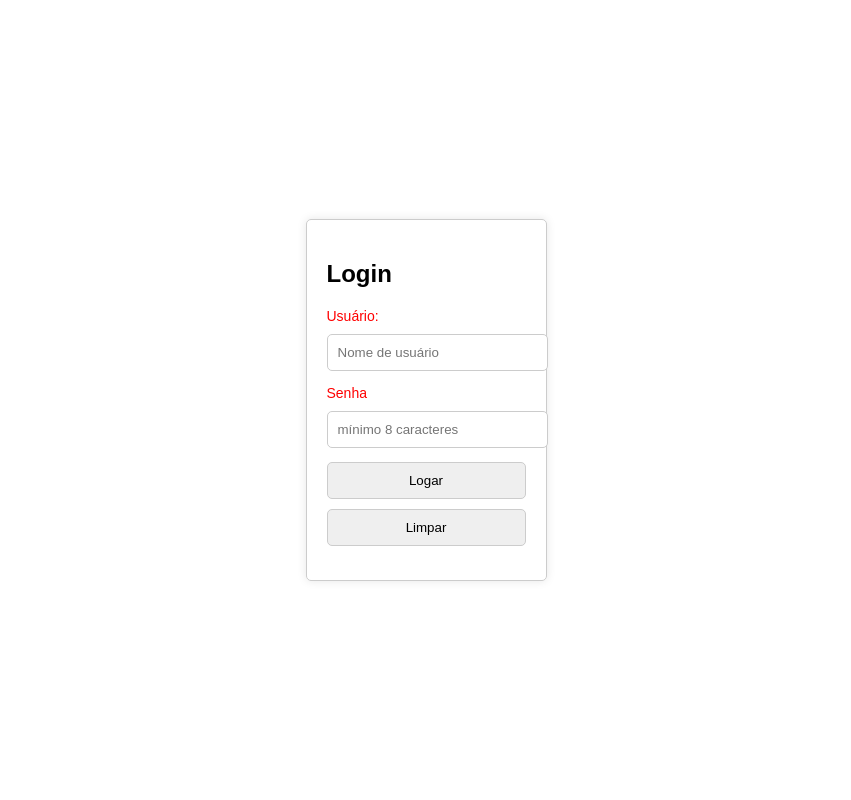
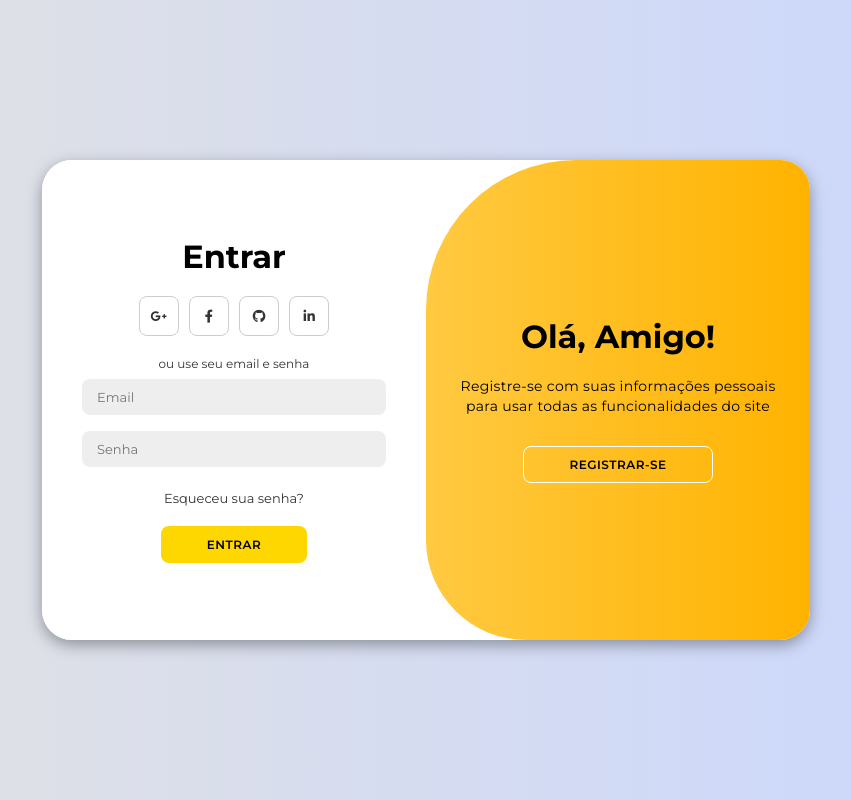
Before and after one commit to tamires-campos/projeto-pessoal, a Flask app: page / in a window 1280 px wide. Shown: the whole page, without its empty margins (214-1065 px from the left). Run offline with Flask 3, Linux system fonts and the light colour scheme.

Commit message:
novas atualizaçoes

```diff
--- a/templates/login.html
+++ b/templates/login.html
@@ -1,69 +1,66 @@
 <!DOCTYPE html>
 <html lang="pt-br">
+
 <head>
     <meta charset="UTF-8">
     <meta name="viewport" content="width=device-width, initial-scale=1.0">
-    <title>Login</title>
-    <style>
-        body {
-            font-family: Arial, sans-serif;
-            display: flex;
-            justify-content: center;
-            align-items: center;
-            height: 100vh;
-            margin: 0;
-        }
-        .login-container {
-            border: 1px solid #ccc;
-            padding: 20px;
-            border-radius: 5px;
-            box-shadow: 0 0 10px rgba(0, 0, 0, 0.1);
-        }
-        .login-container input {
-            display: block;
-            width: 100%;
-            margin: 10px 0;
-            padding: 10px;
-            border: 1px solid #ccc;
-            border-radius: 5px;
-        }
-        .login-container button {
-            padding: 10px;
-            width: 100%;
-            border: none;
-            background-color: #007BFF;
-            color: white;
-            border-radius: 5px;
-            cursor: pointer;
-        }
-        .login-container p {
-            color: red;
-            font-size: 14px;
-        }
-    </style>
+    <link rel="stylesheet" href="https://cdnjs.cloudflare.com/ajax/libs/font-awesome/6.4.2/css/all.min.css">
+    <link rel="stylesheet" href="style-login.css">
+    <title>Página de Login Moderna</title>
 </head>
+
 <body>
-    <div class="login-container">
-        <h2>Login</h2>
-        <form method="post" action="/">
-            <p><label for="iusuario">Usuário: </label>
-                <input type="text" name="usuario" id="iusuario" required minlength="10" placeholder="Nome de usuário" autocomplete="username">
-            </p>
 
-            <p>
-                <label for="isenha">Senha</label>
-                <input type="password" name="senha" id="isenha" required minlength="8" placeholder="mínimo 8 caracteres" autocomplete="current-password">
-            </p>
+    <div class="container" id="container">
+        <div class="form-container sign-up">
+            <form>
+                <h1>Criar Conta</h1>
+                <div class="social-icons">
+                    <a href="#" class="icon"><i class="fa-brands fa-google-plus-g"></i></a>
+                    <a href="#" class="icon"><i class="fa-brands fa-facebook-f"></i></a>
+                    <a href="#" class="icon"><i class="fa-brands fa-github"></i></a>
+                    <a href="#" class="icon"><i class="fa-brands fa-linkedin-in"></i></a>
+                </div>
+                <span>ou use seu email para registrar-se</span>
+                <input type="text" placeholder="Nome">
+                <input type="email" placeholder="Email">
+                <input type="password" placeholder="Senha">
+                <button>Registrar-se</button>
+            </form>
+        </div>
+        <div class="form-container sign-in">
+            <form>
+                <h1>Entrar</h1>
+                <div class="social-icons">
+                    <a href="#" class="icon"><i class="fa-brands fa-google-plus-g"></i></a>
+                    <a href="#" class="icon"><i class="fa-brands fa-facebook-f"></i></a>
+                    <a href="#" class="icon"><i class="fa-brands fa-github"></i></a>
+                    <a href="#" class="icon"><i class="fa-brands fa-linkedin-in"></i></a>
+                </div>
+                <span>ou use seu email e senha</span>
+                <input type="email" placeholder="Email">
+                <input type="password" placeholder="Senha">
+                <a href="#">Esqueceu sua senha?</a>
+                <button>Entrar</button>
+            </form>
+        </div>
+        <div class="toggle-container">
+            <div class="toggle">
+                <div class="toggle-panel toggle-left">
+                    <h1>Bem-vindo de Volta!</h1>
+                    <p>Digite suas informações pessoais para usar todas as funcionalidades do site</p>
+                    <button class="hidden" id="login">Entrar</button>
+                </div>
+                <div class="toggle-panel toggle-right">
+                    <h1>Olá, Amigo!</h1>
+                    <p>Registre-se com suas informações pessoais para usar todas as funcionalidades do site</p>
+                    <button class="hidden" id="register">Registrar-se</button>
+                </div>
+            </div>
+        </div>
+    </div>
 
-            {% if error_message %}
-                <p id="error-message">{{ error_message }}</p>
-            {% endif %}
+    <script src="script.js"></script>
+</body>
 
-            <p>
-                <input type="submit" value="Logar">
-                <input type="reset" value="Limpar">
-            </p>
-        </form>
-    </div>
-</body>
 </html>
--- /dev/null
+++ b/templates/script.js
@@ -0,0 +1,11 @@
+const container = document.getElementById('container');
+const registerBtn = document.getElementById('register');
+const loginBtn = document.getElementById('login');
+
+registerBtn.addEventListener('click', () => {
+    container.classList.add("ativo");
+});
+
+loginBtn.addEventListener('click', () => {
+    container.classList.remove("ativo");
+});
--- /dev/null
+++ b/templates/style-login.css
@@ -0,0 +1,211 @@
+@import url("https://fonts.googleapis.com/css2?family=Montserrat:wght@300;400;500;600;700&display=swap");
+
+* {
+    margin: 0;
+    padding: 0;
+    box-sizing: border-box;
+    font-family: 'Montserrat', sans-serif;
+}
+
+body {
+    background-color: #c9d6ff;
+    background: linear-gradient(to right, #e2e2e2, #c9d6ff);
+    display: flex;
+    align-items: center;
+    justify-content: center;
+    flex-direction: column;
+    height: 100vh;
+}
+
+.container {
+    background-color: #fff;
+    border-radius: 30px;
+    box-shadow: 0 5px 15px rgba(0, 0, 0, 0.35);
+    position: relative;
+    overflow: hidden;
+    width: 768px;
+    max-width: 100%;
+    min-height: 480px;
+}
+
+.container p {
+    font-size: 14px;
+    line-height: 20px;
+    letter-spacing: 0.3px;
+    margin: 20px 0;
+}
+
+.container span {
+    font-size: 12px;
+    color: #333; /* Letras pretas */
+}
+
+.container a {
+    color: #333;
+    font-size: 13px;
+    text-decoration: none;
+    margin: 15px 0 10px;
+}
+
+.container button {
+    background-color: #ffd700; /* Dourado */
+    color: #000; /* Letras pretas */
+    font-size: 12px;
+    padding: 10px 45px;
+    border: 1px solid transparent;
+    border-radius: 8px;
+    font-weight: 600;
+    letter-spacing: 0.5px;
+    text-transform: uppercase;
+    margin-top: 10px;
+    cursor: pointer;
+}
+
+.container button.hidden {
+    background-color: transparent;
+    border-color: #fff;
+}
+
+.container form {
+    background-color: #fff;
+    display: flex;
+    align-items: center;
+    justify-content: center;
+    flex-direction: column;
+    padding: 0 40px;
+    height: 100%;
+}
+
+.container input {
+    background-color: #eee;
+    border: none;
+    margin: 8px 0;
+    padding: 10px 15px;
+    font-size: 13px;
+    border-radius: 8px;
+    width: 100%;
+    outline: none;
+}
+
+.form-container {
+    position: absolute;
+    top: 0;
+    height: 100%;
+    transition: all 0.6s ease-in-out;
+}
+
+.sign-in {
+    left: 0;
+    width: 50%;
+    z-index: 2;
+}
+
+.container.ativo .sign-in {
+    transform: translateX(100%);
+}
+
+.sign-up {
+    left: 0;
+    width: 50%;
+    opacity: 0;
+    z-index: 1;
+}
+
+.container.ativo .sign-up {
+    transform: translateX(100%);
+    opacity: 1;
+    z-index: 5;
+    animation: mover 0.6s;
+}
+
+@keyframes mover {
+    0%, 49.99% {
+        opacity: 0;
+        z-index: 1;
+    }
+    50%, 100% {
+        opacity: 1;
+        z-index: 5;
+    }
+}
+
+.social-icons {
+    margin: 20px 0;
+}
+
+.social-icons a {
+    border: 1px solid #ccc;
+    border-radius: 20%;
+    display: inline-flex;
+    justify-content: center;
+    align-items: center;
+    margin: 0 3px;
+    width: 40px;
+    height: 40px;
+}
+
+.toggle-container {
+    position: absolute;
+    top: 0;
+    left: 50%;
+    width: 50%;
+    height: 100%;
+    overflow: hidden;
+    transition: all 0.6s ease-in-out;
+    border-radius: 150px 0 0 100px;
+    z-index: 1000;
+}
+
+.container.ativo .toggle-container {
+    transform: translateX(-100%);
+    border-radius: 0 150px 100px 0;
+}
+
+.toggle {
+    background-color: #ffd700; /* Dourado */
+    height: 100%;
+    background: linear-gradient(to right, #ffe082, #ffb300); /* Gradiente dourado */
+    color: #000; /* Letras pretas */
+    position: relative;
+    left: -100%;
+    height: 100%;
+    width: 200%;
+    transform: translateX(0);
+    transition: all 0.6s ease-in-out;
+}
+
+.container.ativo .toggle {
+    transform: translateX(50%);
+}
+
+.toggle-panel {
+    position: absolute;
+    width: 50%;
+    height: 100%;
+    display: flex;
+    align-items: center;
+    justify-content: center;
+    flex-direction: column;
+    padding: 0 30px;
+    text-align: center;
+    top: 0;
+    transform: translateX(0);
+    transition: all 0.6s ease-in-out;
+}
+
+.toggle-left {
+    transform: translateX(-200%);
+}
+
+.container.ativo .toggle-left {
+    transform: translateX(0);
+}
+
+.toggle-right {
+    right: 0;
+    transform: translateX(0);
+}
+
+.container.ativo .toggle-right {
+    transform: translateX(200%);
+}
```
Also changed, not shown: index.html (+7 -3 lines), style.css (+147 -28 lines).
